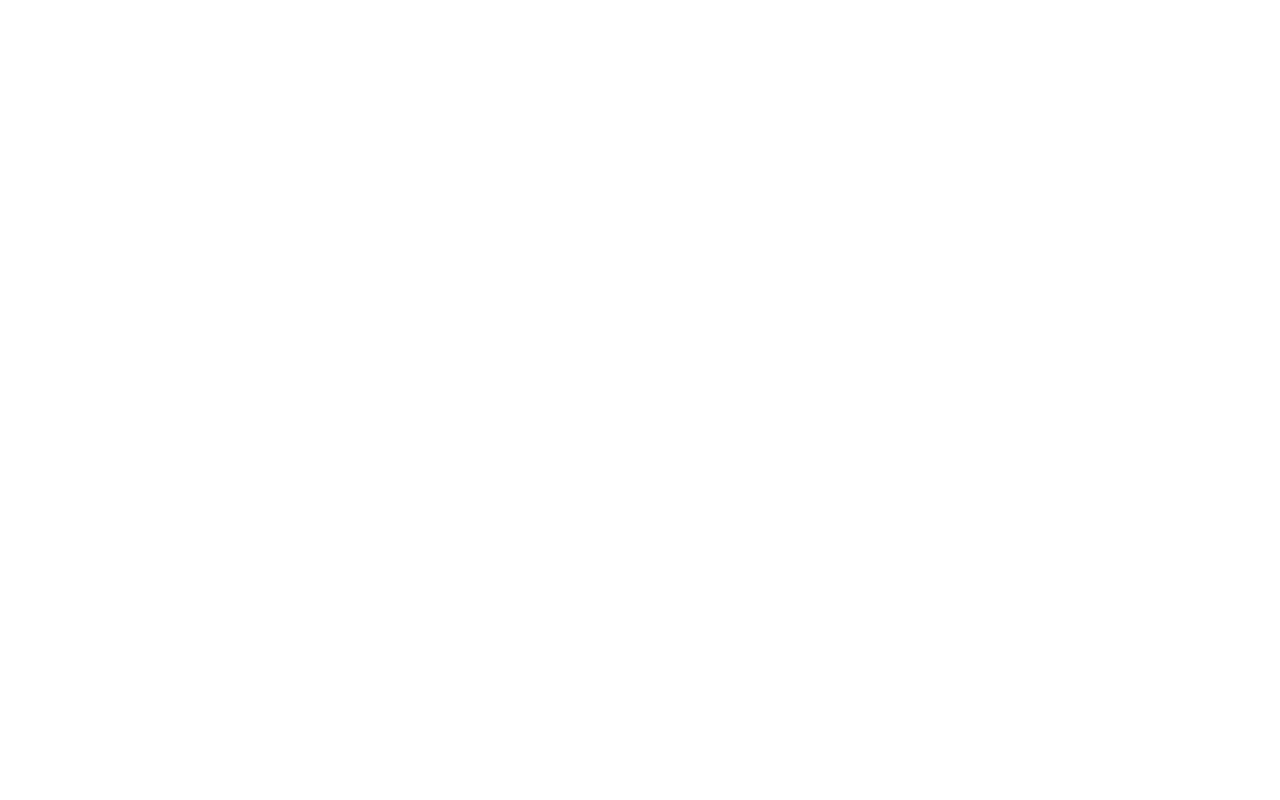
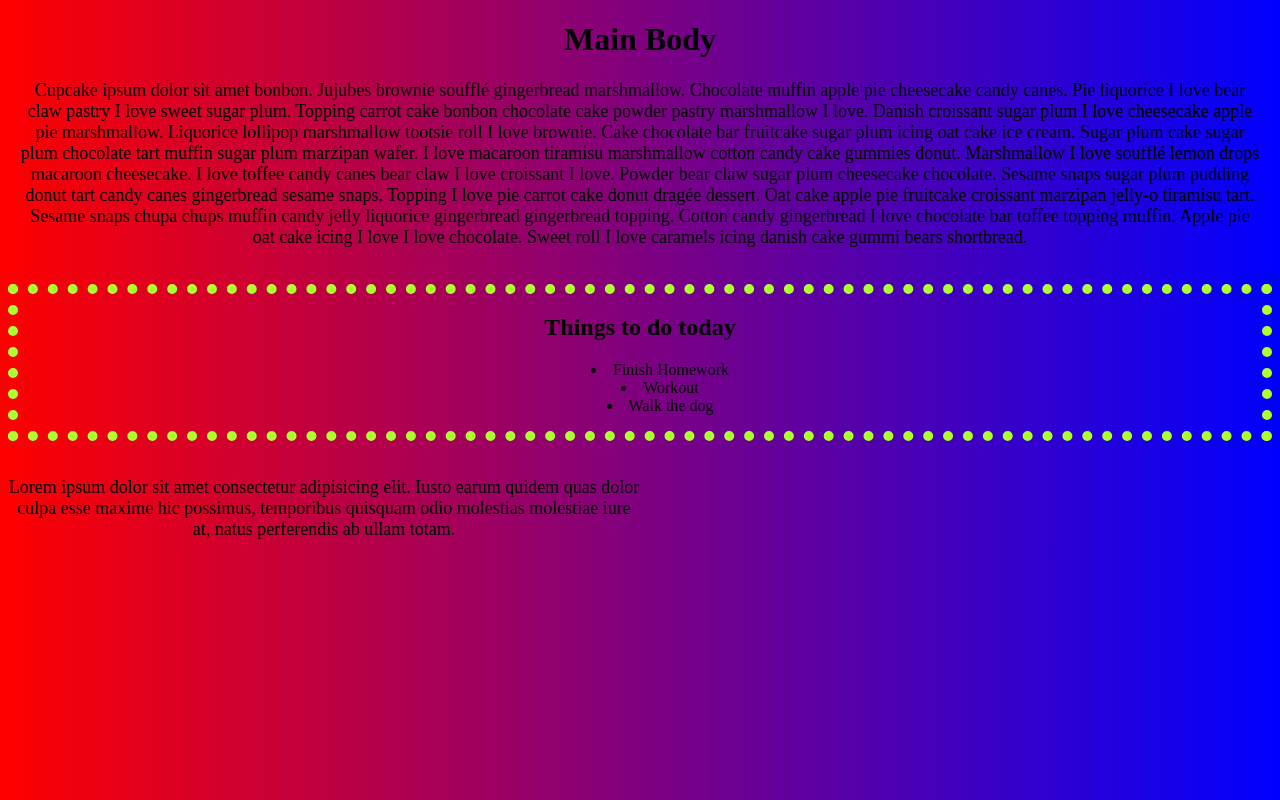
Before and after one commit to pdudhlur/CSSCheckup, a plain HTML site: page index.html in a window 1280 px wide. Drawn offline with Linux system fonts and the light colour scheme.

Commit message:
Finished

```diff
--- a/index.html
+++ b/index.html
@@ -9,6 +9,36 @@
 </head>
 
 <body>
+    <div class="main-body">
+        <h1>Main Body</h1>
+            <p id="cupcake">
+                Cupcake ipsum dolor sit amet bonbon. Jujubes brownie soufflé gingerbread marshmallow. Chocolate muffin apple pie cheesecake candy canes.
+                Pie liquorice I love bear claw pastry I love sweet sugar plum. Topping carrot cake bonbon chocolate cake powder pastry marshmallow I love.
+                Danish croissant sugar plum I love cheesecake apple pie marshmallow. Liquorice lollipop marshmallow tootsie roll I love brownie.
+                Cake chocolate bar fruitcake sugar plum icing oat cake ice cream. Sugar plum cake sugar plum chocolate tart muffin sugar plum marzipan wafer.
+                I love macaroon tiramisu marshmallow cotton candy cake gummies donut.
 
+                Marshmallow I love soufflé lemon drops macaroon cheesecake. I love toffee candy canes bear claw I love croissant I love.
+                Powder bear claw sugar plum cheesecake chocolate. Sesame snaps sugar plum pudding donut tart candy canes gingerbread sesame snaps.
+                Topping I love pie carrot cake donut dragée dessert. Oat cake apple pie fruitcake croissant marzipan jelly-o tiramisu tart.
+                Sesame snaps chupa chups muffin candy jelly liquorice gingerbread gingerbread topping. Cotton candy gingerbread I love chocolate bar toffee topping muffin.
+                Apple pie oat cake icing I love I love chocolate. Sweet roll I love caramels icing danish cake gummi bears shortbread. </p>
+    </div>
+    <br>
+    <div class="second-body">
+        <h2>Things to do today</h2>
+            <ul>
+                <li>Finish Homework</li>
+                <li>Workout</li>
+                <li>Walk the dog</li>
+            </ul>
+
+    </div>
+
+    <br>
+
+    <div class="third-body">
+        <p>Lorem ipsum dolor sit amet consectetur adipisicing elit. Iusto earum quidem quas dolor culpa esse maxime hic possimus, temporibus quisquam odio molestias molestiae iure at, natus perferendis ab ullam totam.</p>
+    </div>
 </body>
 </html>
--- a/main.css
+++ b/main.css
@@ -0,0 +1,35 @@
+.main-body{
+    text-align: center;
+}
+
+p{
+    font-family: 'Times New Roman', Times, serif;
+    font-size: large;
+}
+
+body{
+    background-image: linear-gradient(to right, red, blue);
+}
+
+.main-body{
+    margin: 10px;
+}
+
+.second-body{
+    text-align: center;
+}
+
+ul{
+    text-align: center;
+    list-style: inside;
+}
+
+.second-body{
+    border: 10px dotted greenyellow;
+}
+
+.third-body{
+    width: 50%;
+    height: 50%;
+    text-align: center;
+}
```
